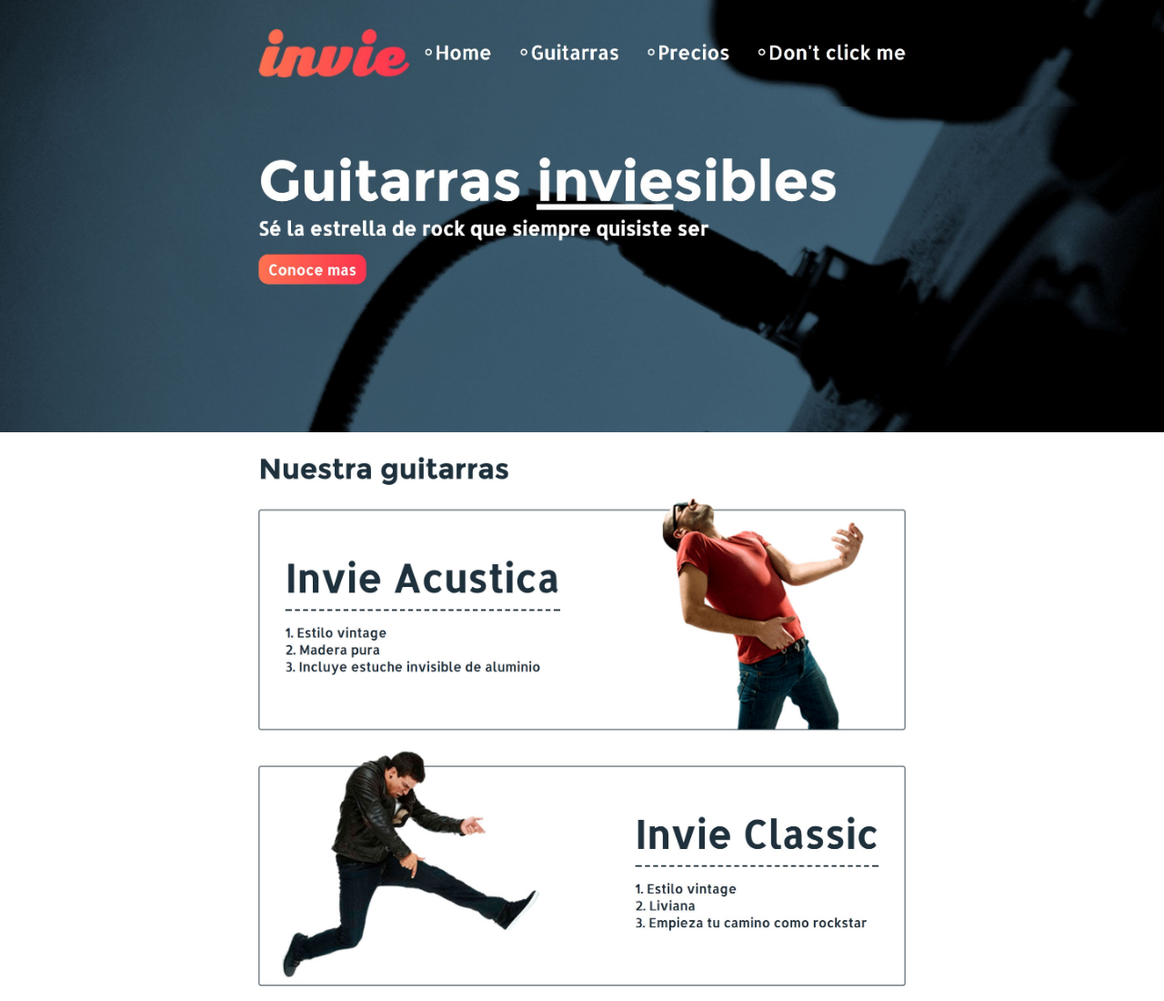
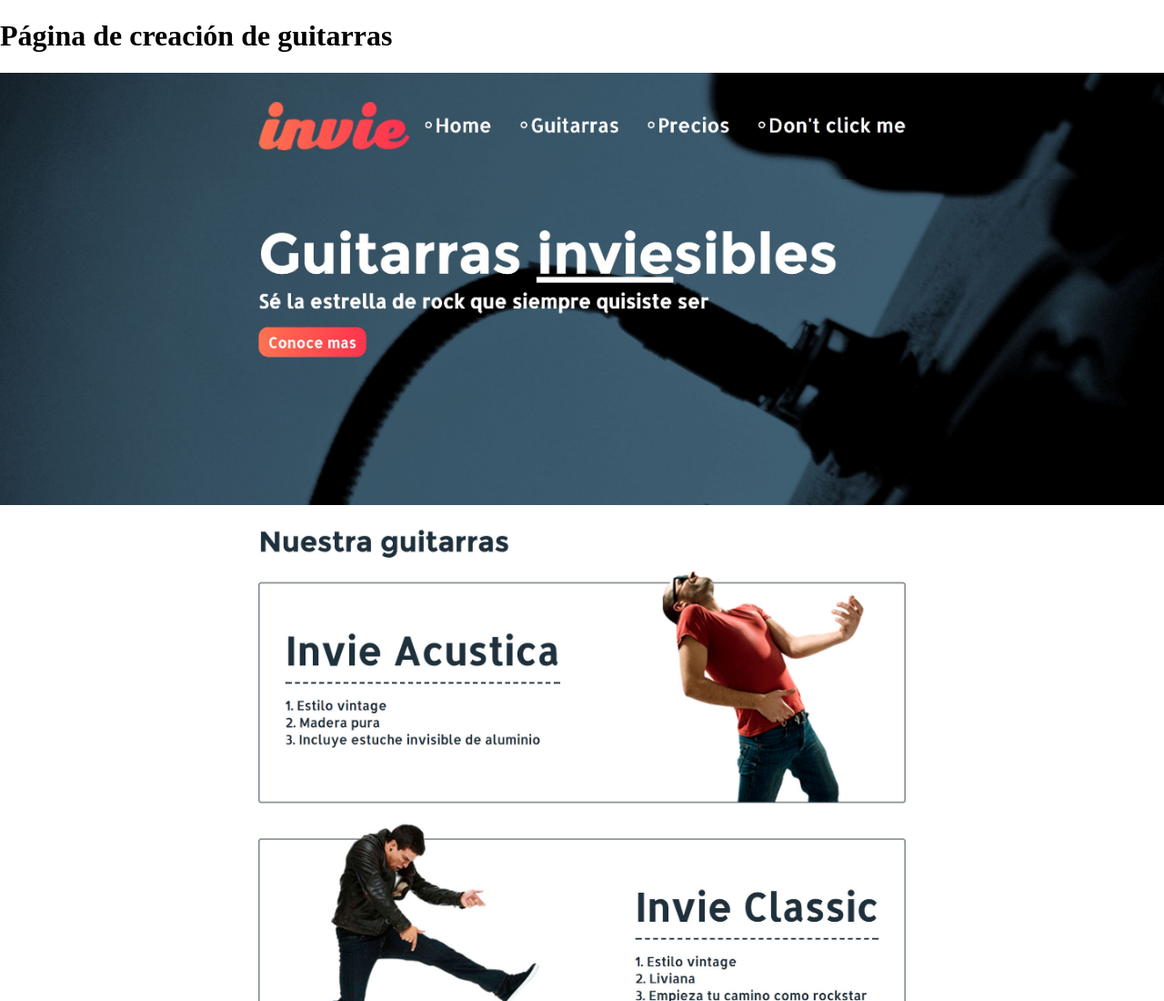
Before and after one commit to dramoslance/invie-github, a plain HTML site: page index.html in a window 1280 px wide. Shown: the top 1100 px of the page at 91% size. Drawn offline with Linux system fonts and the light colour scheme.

Commit message:
Add header title

```diff
--- a/index.html
+++ b/index.html
@@ -24,6 +24,7 @@
 	</style>
 </head>
 <body>
+	<h1>Página de creación de guitarras</h1>
 	<img src="invie-responsive.png" id="responsive">
 	<img src="header.jpg" alt="">
 	<img src="hero.jpg" alt="">
```
